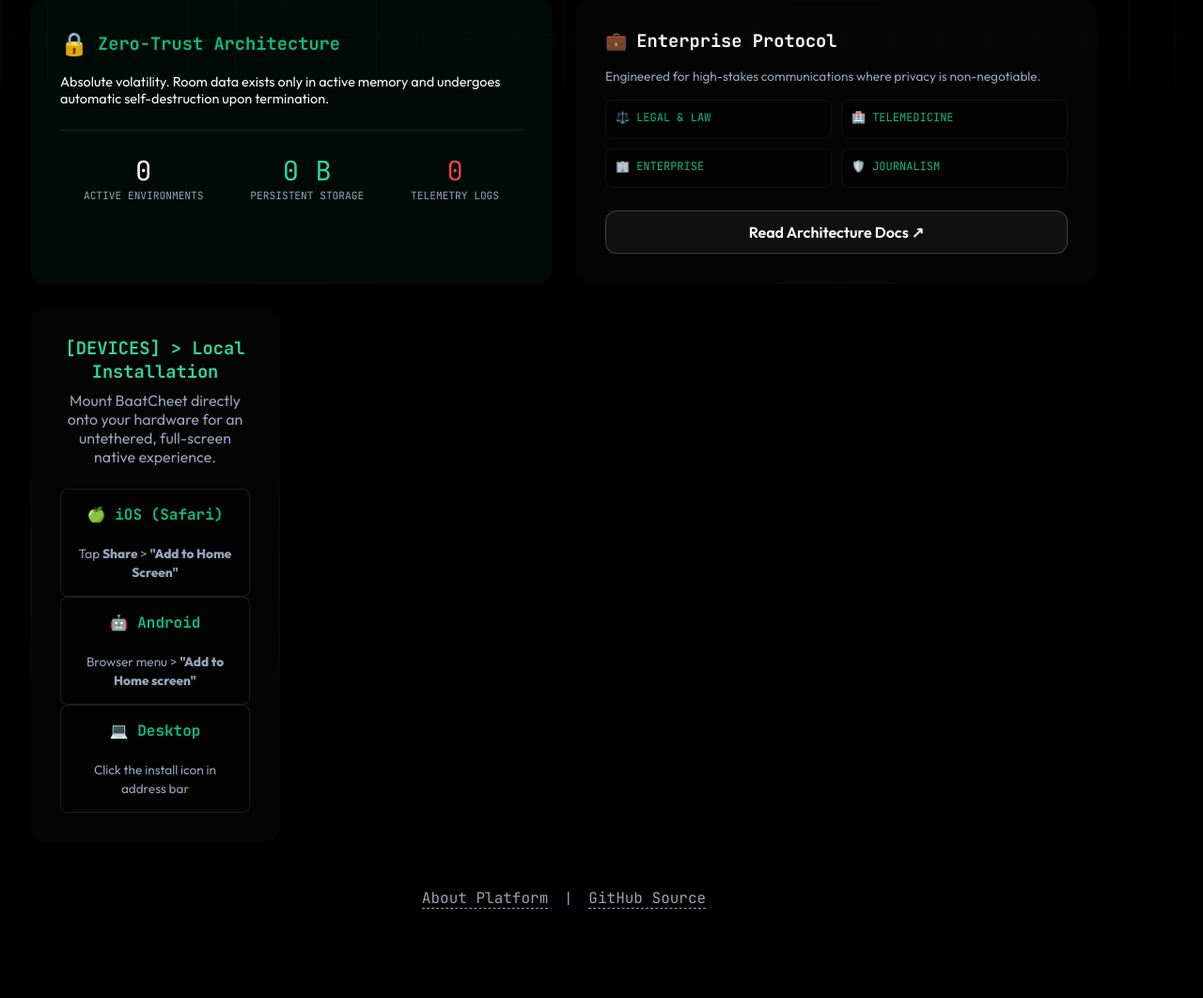
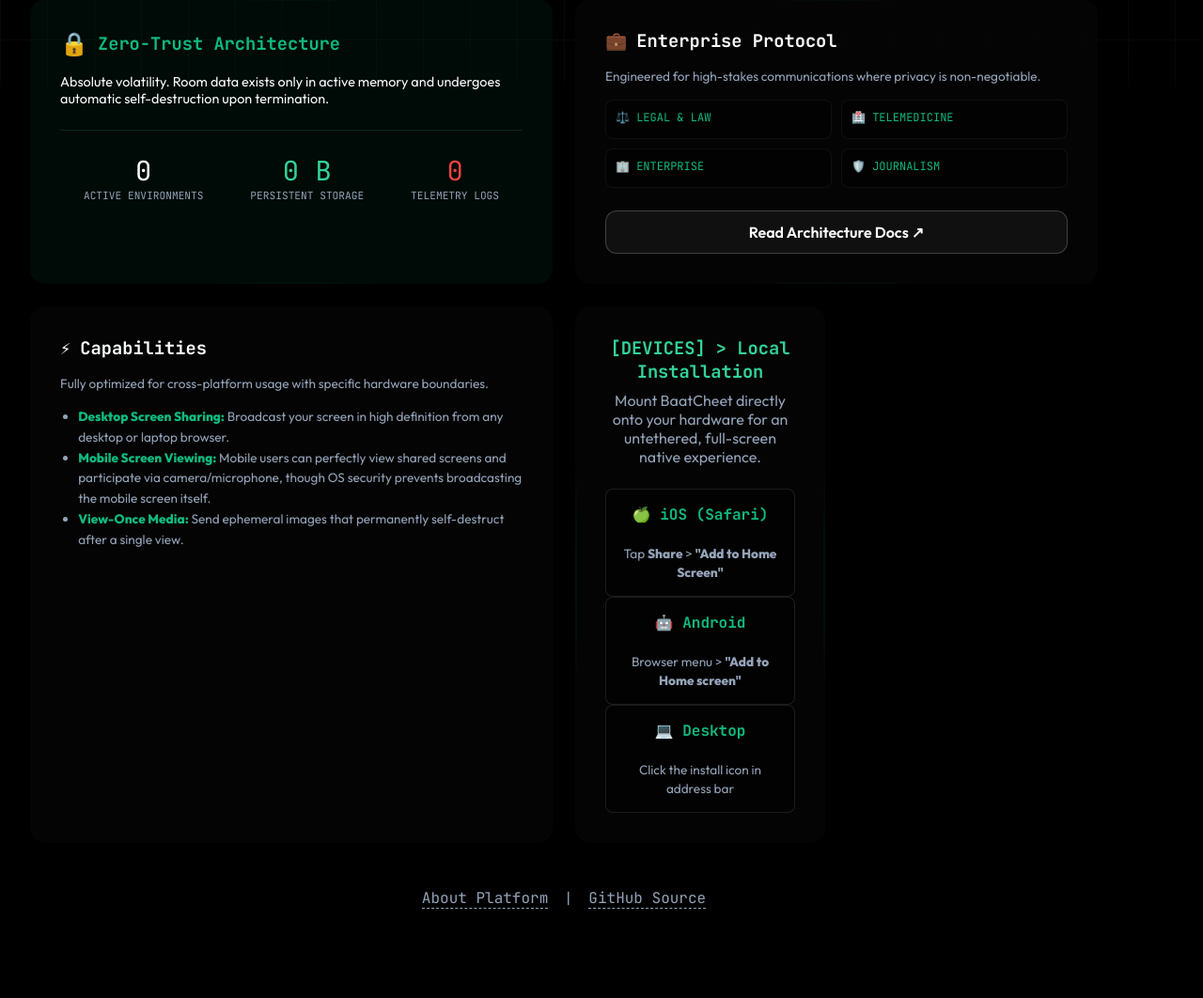
Before and after one commit to ArnavPundir22/BaatCheet, a Flask app: page / in a window 1280 px wide. Shown: the part 708-1770 px from the top of the page at 94% size. Run offline with Flask 3, Linux system fonts and the light colour scheme; data that the repository does not hold is empty.

Commit message:
docs update

```diff
--- a/templates/index.html
+++ b/templates/index.html
@@ -138,6 +138,21 @@
                 </div>
             </div>
 
+            <!-- Capabilities & Limits -->
+            <div class="card--border-glow col-span-2">
+                <h3 class="font-mono" style="color: var(--text-main); display: flex; align-items: center; gap: 10px;">
+                    <span>⚡</span> Capabilities
+                </h3>
+                <p style="font-size: 0.85rem; margin: 1rem 0; color: var(--text-muted);">
+                    Fully optimized for cross-platform usage with specific hardware boundaries.
+                </p>
+                <ul style="color: var(--text-muted); font-size: 0.85rem; line-height: 1.6; padding-left: 1.2rem; margin-bottom: 1.5rem;">
+                    <li><strong style="color: var(--primary);">Desktop Screen Sharing:</strong> Broadcast your screen in high definition from any desktop or laptop browser.</li>
+                    <li><strong style="color: var(--primary);">Mobile Screen Viewing:</strong> Mobile users can perfectly view shared screens and participate via camera/microphone, though OS security prevents broadcasting the mobile screen itself.</li>
+                    <li><strong style="color: var(--primary);">View-Once Media:</strong> Send ephemeral images that permanently self-destruct after a single view.</li>
+                </ul>
+            </div>
+
             <!-- App Promo -->
             <div class="card--border-glow col-span-4" style="text-align: center;">
                 <h3 class="font-mono" style="color: var(--secondary); margin-bottom: 0.5rem;">[DEVICES] > Local
```
Also changed, not shown: docs/architecture.md (+4 -0 lines), docs/ui-controls.md (+5 -0 lines).
